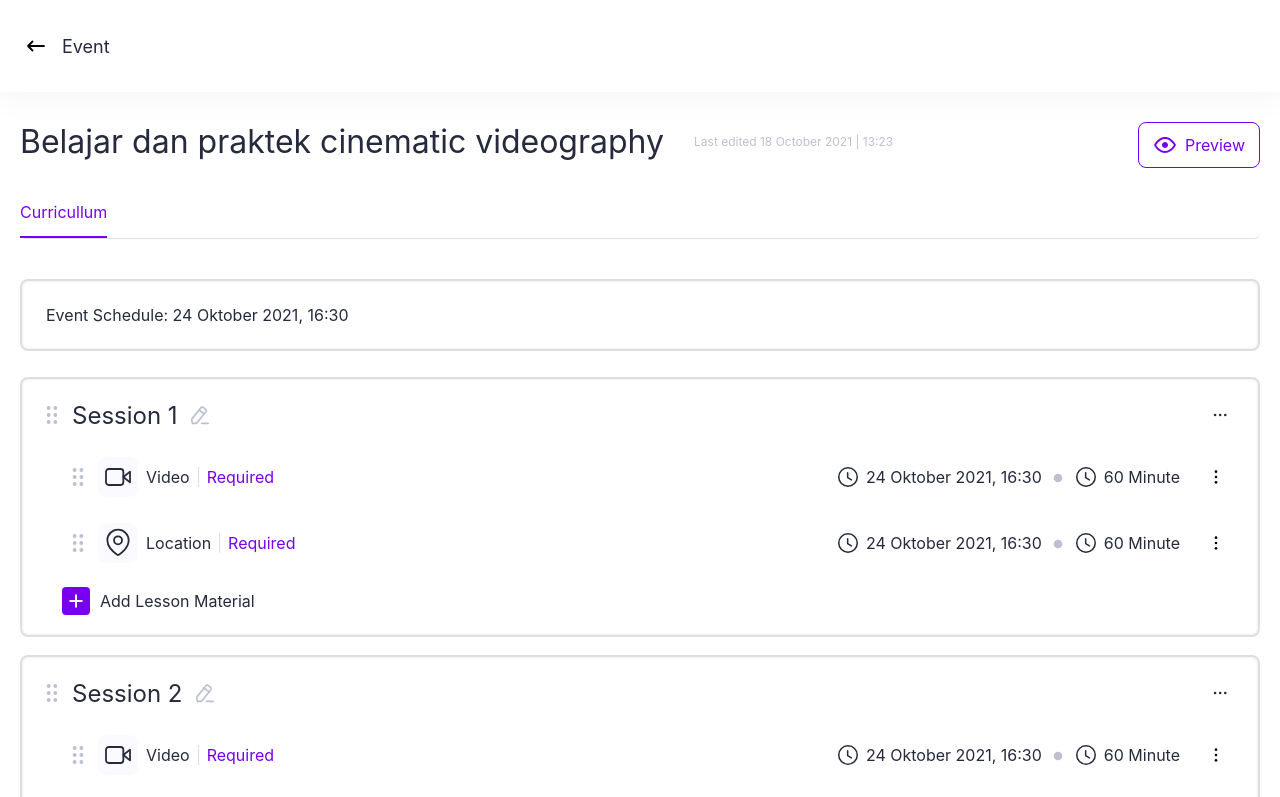
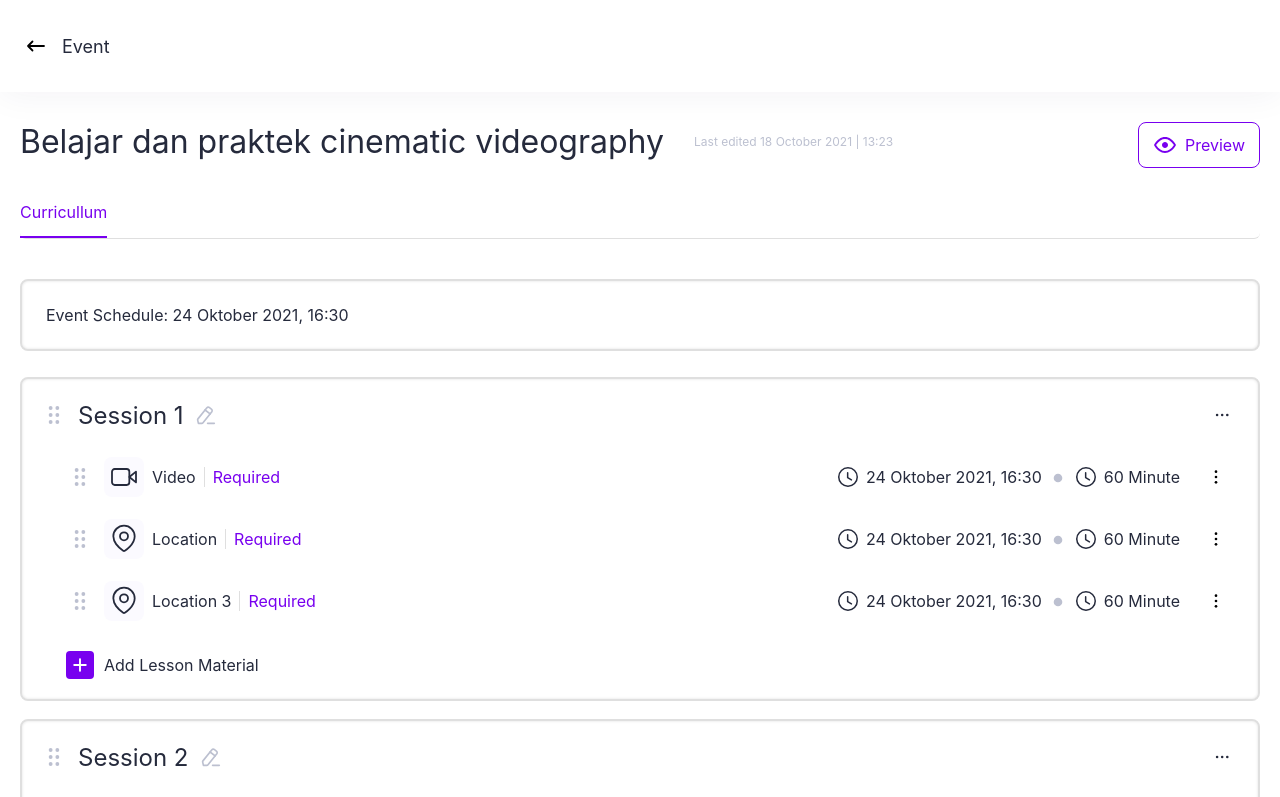
Before and after one commit to walyxxi/fe-test-eduqat, a React (Vite) app: page / in a window 1280 px wide. Shown: the top 797 px of the page. Built offline with nearby package versions, Linux system fonts and the light colour scheme.

Commit message:
feat: drag and drop

```diff
--- a/package.json
+++ b/package.json
@@ -11,6 +11,7 @@
   },
   "dependencies": {
     "react": "^18.2.0",
+    "react-beautiful-dnd": "^13.1.1",
     "react-dom": "^18.2.0",
     "styled-components": "^6.0.8",
     "vite-plugin-svgr": "^3.2.0"
--- a/src/components/atoms/Card/index.jsx
+++ b/src/components/atoms/Card/index.jsx
@@ -4,11 +4,12 @@ const Card = styled.div`
   width: 100%;
   border-radius: 8px;
   border: 2px solid ${({ theme }) => theme.colors.gray_200};
-  padding: ${({ p }) => p || "0"};
+  padding: ${({ p = "0" }) => p};
   box-shadow: 0px 0px 3px 0px rgba(0, 0, 0, 0.12) inset;
   background-color: ${({ theme }) => theme.colors.white};
-  margin-bottom: ${({ mb }) => mb || "0"};
-  cursor: ${({ cursor }) => cursor || "default"};
+  margin-bottom: ${({ mb = "0" }) => mb};
+  cursor: ${({ cursor = "default" }) => cursor};
+  background-color: ${({ theme, bgColor }) => theme.colors[bgColor] || "none"};
 `;
 
 export default Card;
--- a/src/components/atoms/Flex/index.jsx
+++ b/src/components/atoms/Flex/index.jsx
@@ -1,19 +1,19 @@
 import { styled } from "styled-components";
 
 const Flex = styled.div`
-  display: flex;
+  display: flex !important;
   flex-direction: ${({ direction }) => direction || "row"};
   justify-content: ${({ justify }) => justify || "flex-start"};
   align-items: ${({ alignItems }) => alignItems || "flex-start"};
-  gap: ${({ gap }) => gap || "0"};
+  gap: ${({ gap }) => gap};
   width: ${({ w }) => w};
-  margin: ${({ m }) => m || "0"};
-  margin-top: ${({ mt }) => mt || "0"};
-  margin-bottom: ${({ mb }) => mb || "0"};
-  margin-right: ${({ mr }) => mr || "0"};
-  margin-left: ${({ ml }) => ml || "0"};
-  padding: ${({ p }) => p || "0"};
-  border-width: ${({ borderWidth }) => borderWidth || "0"};
+  margin: ${({ m }) => m};
+  margin-top: ${({ mt }) => mt};
+  margin-bottom: ${({ mb }) => mb};
+  margin-right: ${({ mr }) => mr};
+  margin-left: ${({ ml }) => ml};
+  padding: ${({ p }) => p};
+  border-width: ${({ borderWidth }) => borderWidth};
   border-style: ${({ borderStyle }) => borderStyle || "none"};
   border-color: ${({ theme, borderColor }) =>
     theme.colors[borderColor] || "none"};
@@ -23,7 +23,7 @@ const Flex = styled.div`
 
   &:hover {
     background-color: ${({ theme, hoverColor }) =>
-      theme.colors[hoverColor] || "none"};
+      theme.colors[hoverColor] || "transparent"};
   }
 `;
 
--- a/src/components/atoms/Text/index.jsx
+++ b/src/components/atoms/Text/index.jsx
@@ -1,11 +1,11 @@
 import { styled } from "styled-components";
 
-const Text = styled.text`
+const Text = styled.span`
   color: ${({ theme, color }) => theme.colors[color]};
   font-size: ${({ theme, size }) => theme.fontSize[size]};
   font-weight: ${({ weight }) => weight || "normal"};
-  margin-left: ${({ ml }) => ml || "0"};
-  margin-right: ${({ mr }) => mr || "0"};
+  margin-left: ${({ ml }) => ml};
+  margin-right: ${({ mr }) => mr};
   padding: ${({ p }) => p || "0"};
   border-width: ${({ borderWidth }) => borderWidth || "0"};
   border-style: ${({ borderStyle }) => borderStyle || "none"};
--- a/src/layout/index.jsx
+++ b/src/layout/index.jsx
@@ -4,6 +4,7 @@ import { Container } from "../components";
 
 const Content = styled.div`
   padding-top: ${({ theme }) => theme.header.height + 30}px;
+  padding-bottom: 20px;
 `;
 
 const Layout = ({ children, title }) => {
--- a/src/main.jsx
+++ b/src/main.jsx
@@ -1,4 +1,3 @@
-import React from "react";
 import ReactDOM from "react-dom/client";
 import App from "./App.jsx";
 import { ThemeProvider } from "styled-components";
@@ -6,10 +5,8 @@ import { theme } from "./styles/theme.js";
 import GlobalStyles from "./styles/Global.js";
 
 ReactDOM.createRoot(document.getElementById("root")).render(
-  <React.StrictMode>
-    <ThemeProvider theme={theme}>
-      <GlobalStyles />
-      <App />
-    </ThemeProvider>
-  </React.StrictMode>
+  <ThemeProvider theme={theme}>
+    <GlobalStyles />
+    <App />
+  </ThemeProvider>
 );
--- a/src/pages/Event/Lessons.jsx
+++ b/src/pages/Event/Lessons.jsx
@@ -1,3 +1,4 @@
+import { reorderArray } from "../../../utils";
 import {
   IconClock,
   IconDot,
@@ -8,28 +9,59 @@ import {
   IconVideo,
 } from "../../assets/Icons";
 import { Button, Flex, StyledIcon, Text } from "../../components";
+import { DragDropContext, Draggable, Droppable } from "react-beautiful-dnd";
 
 const lessonIcon = {
   video: <IconVideo />,
   location: <IconLocation />,
 };
 
-const Lessons = ({ data }) => {
+const Lessons = ({ data, onDragEndLesson }) => {
+  const onDragEnd = (result) => {
+    if (!result.destination) {
+      return;
+    }
+
+    const items = reorderArray(
+      data,
+      result.source.index,
+      result.destination.index
+    );
+
+    onDragEndLesson(items);
+  };
+
   return (
-    <Flex ml="22px" direction="column" gap="14px">
+    <Flex ml="20px" direction="column" gap="10px">
+      <DragDropContext onDragEnd={onDragEnd}>
+        <Droppable droppableId="lessons">
+          {(provided) => (
+            <Flex
+              {...provided.droppableProps}
+              ref={provided.innerRef}
+              w="100%"
+              direction="column"
+            >
               {data.map((lesson, idx) => (
+                <Draggable key={lesson.id} draggableId={lesson.id} index={idx}>
+                  {(provided, snapshot) => (
                     <Flex
-          key={idx}
                       w="100%"
-          p="6px 4px"
+                      p="6px"
+                      mb="10px"
                       justify="space-between"
                       alignItems="center"
                       hoverColor="gray_50"
+                      bgColor={snapshot.isDragging ? "gray_50" : "white"}
+                      ref={provided.innerRef}
+                      {...provided.draggableProps}
                     >
                       <Flex gap="8px" alignItems="center">
+                        <Button size="small" {...provided.dragHandleProps}>
                           <StyledIcon color="gray_300">
                             <IconSixDot />
                           </StyledIcon>
+                        </Button>
                         <StyledIcon size="large" bgColor="gray_50" p="4px">
                           {lessonIcon[lesson.type]}
                         </StyledIcon>
@@ -62,8 +94,16 @@ const Lessons = ({ data }) => {
                         </Button>
                       </Flex>
                     </Flex>
+                  )}
+                </Draggable>
               ))}
-      <Flex alignItems="center" gap="10px" p="4px 0">
+              {provided.placeholder}
+            </Flex>
+          )}
+        </Droppable>
+      </DragDropContext>
+
+      <Flex alignItems="center" gap="10px" p="4px 0" ml="8px">
         <Button size="small" variant="contained" color="primary">
           <StyledIcon size="small">
             <IconPlus />
--- a/src/pages/Event/index.jsx
+++ b/src/pages/Event/index.jsx
@@ -1,3 +1,5 @@
+import { useCallback, useState } from "react";
+import { DragDropContext, Draggable, Droppable } from "react-beautiful-dnd";
 import {
   IconEye,
   IconPencil,
@@ -8,21 +10,54 @@ import {
 import { Button, Card, Flex, StyledIcon, Text } from "../../components";
 import Layout from "../../layout";
 import Lessons from "./Lessons";
+import { reorderArray } from "../../../utils";
 
-const Event = () => {
 const SESSIONs = [
   {
+    id: "item-1",
     name: "Session 1",
     lessons: [
-        { title: "Video", type: "video", date: "" },
-        { title: "Location", type: "location", date: "" },
+      { id: "1", title: "Video", type: "video", date: "" },
+      { id: "2", title: "Location", type: "location", date: "" },
+      { id: "3", title: "Location 3", type: "location", date: "" },
     ],
   },
   {
+    id: "item-2",
     name: "Session 2",
-      lessons: [{ title: "Video", type: "video", date: "" }],
+    lessons: [{ id: "1", title: "Video", type: "video", date: "" }],
   },
 ];
+
+const Event = () => {
+  const [data, setData] = useState(SESSIONs);
+
+  const onDragEnd = useCallback(
+    (result) => {
+      // dropped outside the list
+      if (!result.destination) {
+        return;
+      }
+
+      const items = reorderArray(
+        data,
+        result.source.index,
+        result.destination.index
+      );
+
+      setData(items);
+    },
+    [data]
+  );
+
+  const onDragEndLesson = useCallback(
+    (idx, session, lessons) => {
+      const _data = [...data];
+      _data.splice(idx, 1, { ...session, lessons });
+      setData(_data);
+    },
+    [data]
+  );
 
   return (
     <Layout title="Event">
@@ -63,13 +98,40 @@ const Event = () => {
         Event Schedule: 24 Oktober 2021, 16:30
       </Card>
 
-      {SESSIONs.map((session, idx) => (
-        <Card key={idx} p="16px 18px" mb="18px" cursor="pointer">
-          <Flex justify="space-between" alignItems="center" mb="16px">
+      <DragDropContext onDragEnd={onDragEnd}>
+        <Droppable droppableId="sessions">
+          {(provided) => (
+            <Flex
+              {...provided.droppableProps}
+              ref={provided.innerRef}
+              w="100%"
+              direction="column"
+            >
+              {data.map((session, idx) => (
+                <Draggable
+                  key={session.id}
+                  draggableId={session.id}
+                  index={idx}
+                >
+                  {(provided, snapshot) => (
+                    <Card
+                      p="16px"
+                      mb="18px"
+                      ref={provided.innerRef}
+                      {...provided.draggableProps}
+                      bgColor={snapshot.isDragging ? "gray_50" : "none"}
+                    >
+                      <Flex
+                        justify="space-between"
+                        alignItems="center"
+                        mb="16px"
+                      >
                         <Flex gap="8px" alignItems="center">
+                          <Button size="small" {...provided.dragHandleProps}>
                             <StyledIcon color="gray_300">
                               <IconSixDot />
                             </StyledIcon>
+                          </Button>
                           <Text size="xl">{session.name}</Text>
                           <Button size="small">
                             <StyledIcon color="gray_300" size="small">
@@ -83,9 +145,21 @@ const Event = () => {
                           </StyledIcon>
                         </Button>
                       </Flex>
-          <Lessons data={session.lessons} />
+                      <Lessons
+                        data={session.lessons}
+                        onDragEndLesson={(lessons) =>
+                          onDragEndLesson(idx, session, lessons)
+                        }
+                      />
                     </Card>
+                  )}
+                </Draggable>
               ))}
+              {provided.placeholder}
+            </Flex>
+          )}
+        </Droppable>
+      </DragDropContext>
 
       <Flex justify="flex-end">
         <Button size="large" variant="contained" color="primary">
--- /dev/null
+++ b/utils/index.js
@@ -0,0 +1,7 @@
+export const reorderArray = (list, startIndex, endIndex) => {
+  const result = Array.from(list);
+  const [removed] = result.splice(startIndex, 1);
+  result.splice(endIndex, 0, removed);
+
+  return result;
+};
```
Also changed, not shown: 1 other file (tests, documents, lock files or other folders). Lines whose indentation alone changed are shown as unchanged.
